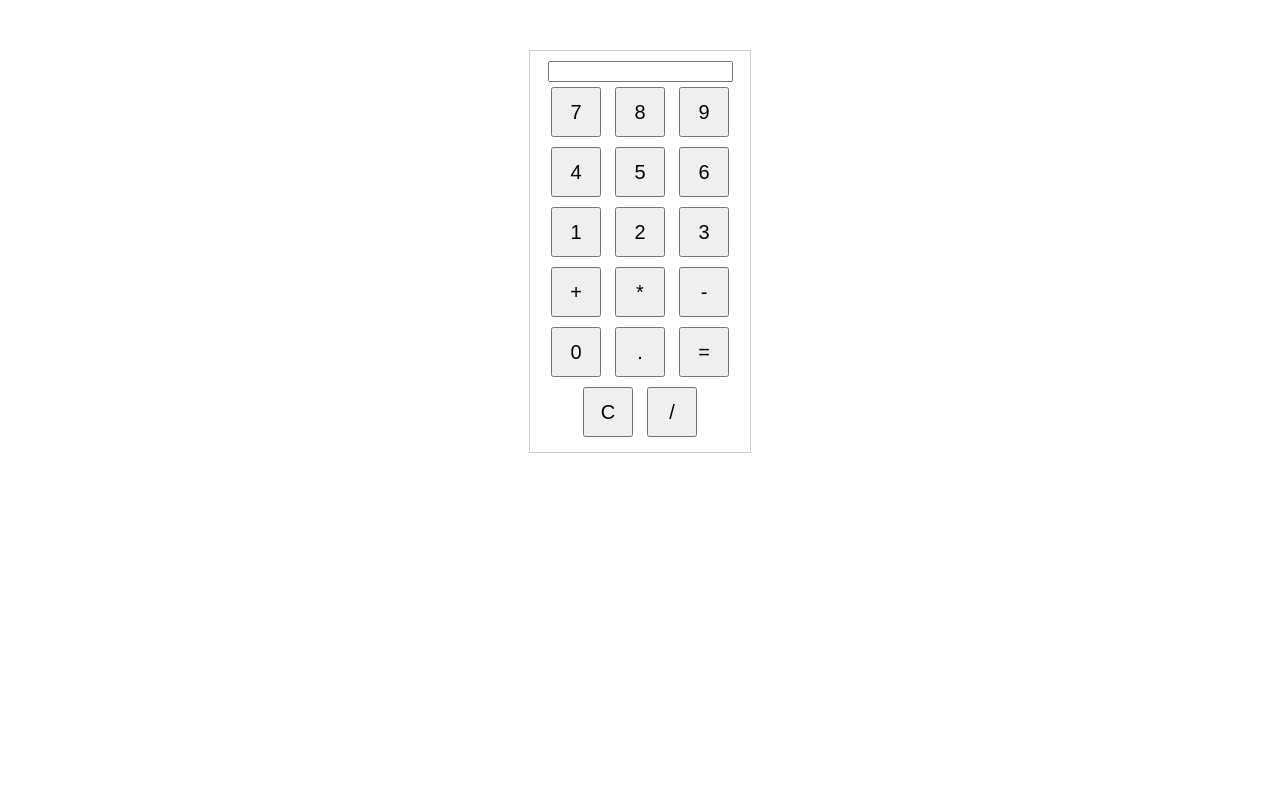
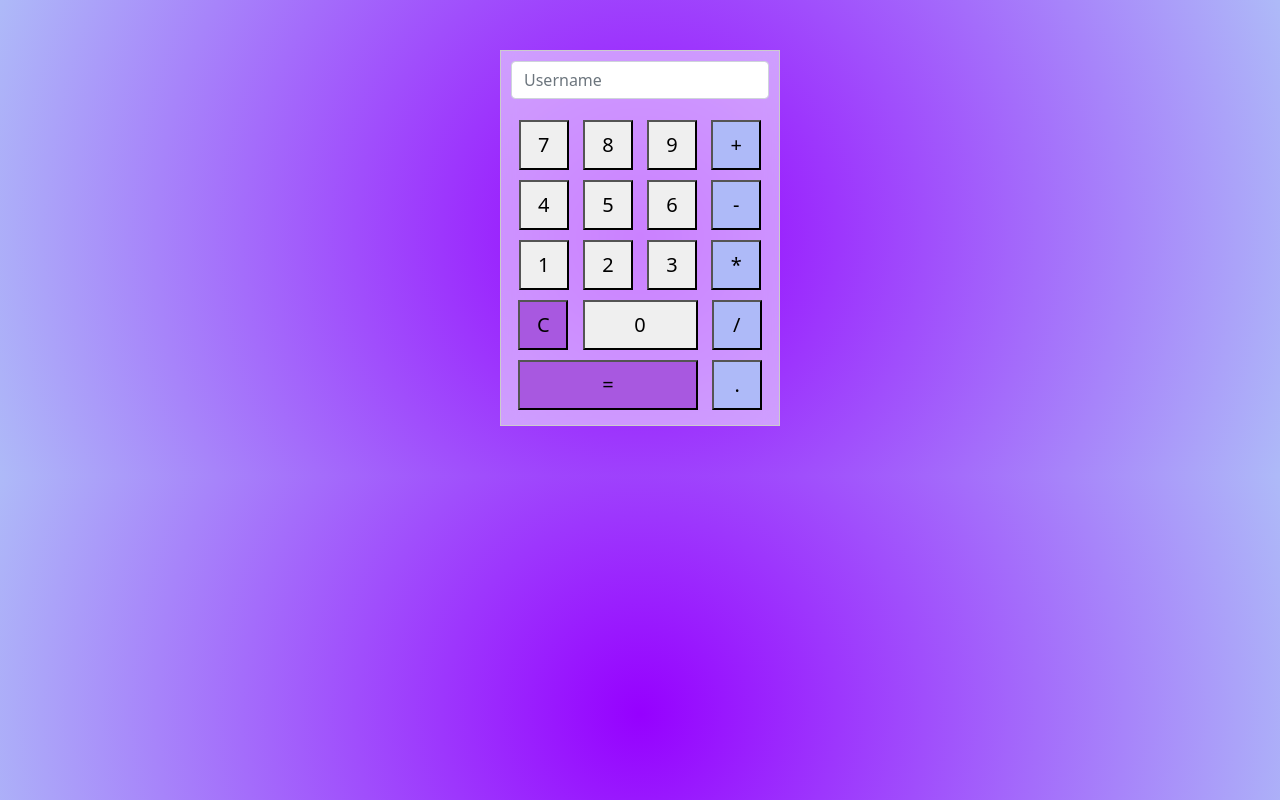
Before and after one commit to HeDuz7/Calculadora-JS, a plain HTML site: page index.html in a window 1280 px wide. Drawn offline with nearby package versions, Linux system fonts and the light colour scheme.

Commit message:
Style V1
Signed-off-by: HeDuz7 <notluiz901@gmail.com>

```diff
--- a/index.html
+++ b/index.html
@@ -4,29 +4,38 @@
   <meta charset="UTF-8">
   <meta name="viewport" content="width=device-width, initial-scale=1.0">
   <title>Calculadora</title>
-  <link rel="stylesheet" href="style.css">
+  <link href="https://cdn.jsdelivr.net/npm/bootstrap@5.0.2/dist/css/bootstrap.min.css" rel="stylesheet" integrity="sha384-EVSTQN3/azprG1Anm3QDgpJLIm9Nao0Yz1ztcQTwFspd3yD65VohhpuuCOmLASjC" crossorigin="anonymous">
+  <script src="https://cdn.jsdelivr.net/npm/bootstrap@5.0.2/dist/js/bootstrap.bundle.min.js" integrity="sha384-MrcW6ZMFYlzcLA8Nl+NtUVF0sA7MsXsP1UyJoMp4YLEuNSfAP+JcXn/tWtIaxVXM" crossorigin="anonymous"></script>  <link rel="stylesheet" href="style.css">
 </head>
 <body>
   <div class="calculator">
-    <input type="text" id="display" readonly>
+    <div class="input-group mb-3">
+        <input type="text" class="form-control" placeholder="Username" aria-label="Username" aria-describedby="basic-addon1">
+    </div>
         <div class="buttons">
+
             <button onclick="appendNumber('7')">7</button>
             <button onclick="appendNumber('8')">8</button>
             <button onclick="appendNumber('9')">9</button>
+            <button class="operator" onclick="appendOperator('+')">+</button>
+
             <button onclick="appendNumber('4')">4</button>
             <button onclick="appendNumber('5')">5</button>
             <button onclick="appendNumber('6')">6</button>
+            <button class="operator" onclick="appendOperator('-')">-</button>
+
             <button onclick="appendNumber('1')">1</button>
             <button onclick="appendNumber('2')">2</button>
             <button onclick="appendNumber('3')">3</button>
-      <button onclick="appendOperator('+')">+</button>
-      <button onclick="appendOperator('*')">*</button>
-      <button onclick="appendOperator('-')">-</button>
-      <button onclick="appendNumber('0')">0</button>
-      <button onclick="appendDecimal()">.</button>
-      <button onclick="calculate()">=</button>
-      <button onclick="clearDisplay()">C</button>
-      <button onclick="appendOperator('/')">/</button>
+            <button class="operator" onclick="appendOperator('*')">*</button>
+
+            <button class="c"onclick="clearDisplay()">C</button>
+            <button class="zero" onclick="appendNumber('0')">0</button>
+            <button class="operator" onclick="appendOperator('/')">/</button>
+
+            <button class="calc c" onclick="calculate()">=</button>
+            <button class="operator"onclick="appendDecimal()">.</button>
+
         </div>
   </div>
 
--- a/style.css
+++ b/style.css
@@ -1,9 +1,15 @@
+body{
+    background: rgb(150,0,255);
+    background: radial-gradient(circle, rgba(150,0,255,1) 0%, rgba(174,186,248,1) 100%);
+}
 .calculator {
-    width: 200px;
+    width: 280px;
     margin: 50px auto;
     border: 1px solid #ccc;
     padding: 10px;
     text-align: center;
+    backdrop-filter: blur(10px);
+    background-color: rgba(255, 255, 255, 0.5);
   }
 
   .buttons button {
@@ -12,3 +18,18 @@
     margin: 5px;
     font-size: 20px;
   }
+
+  .zero{
+    width: 115px !important;
+  }
+
+  .calc{
+    width: 180px !important;
+  }
+
+  .operator{
+    background: #aebaf8;
+  }
+  .c{
+    background: #a858e0;
+  }
```
Lines whose indentation alone changed are shown as unchanged.
